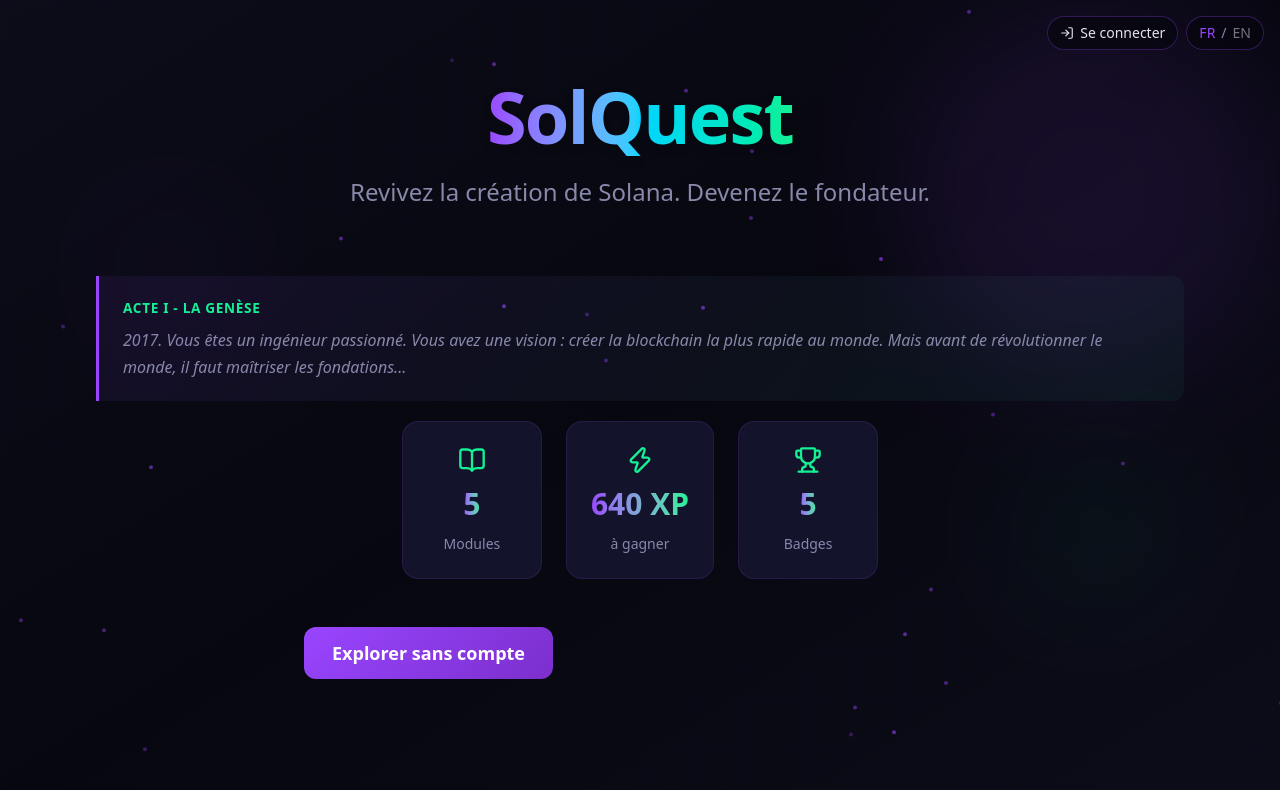
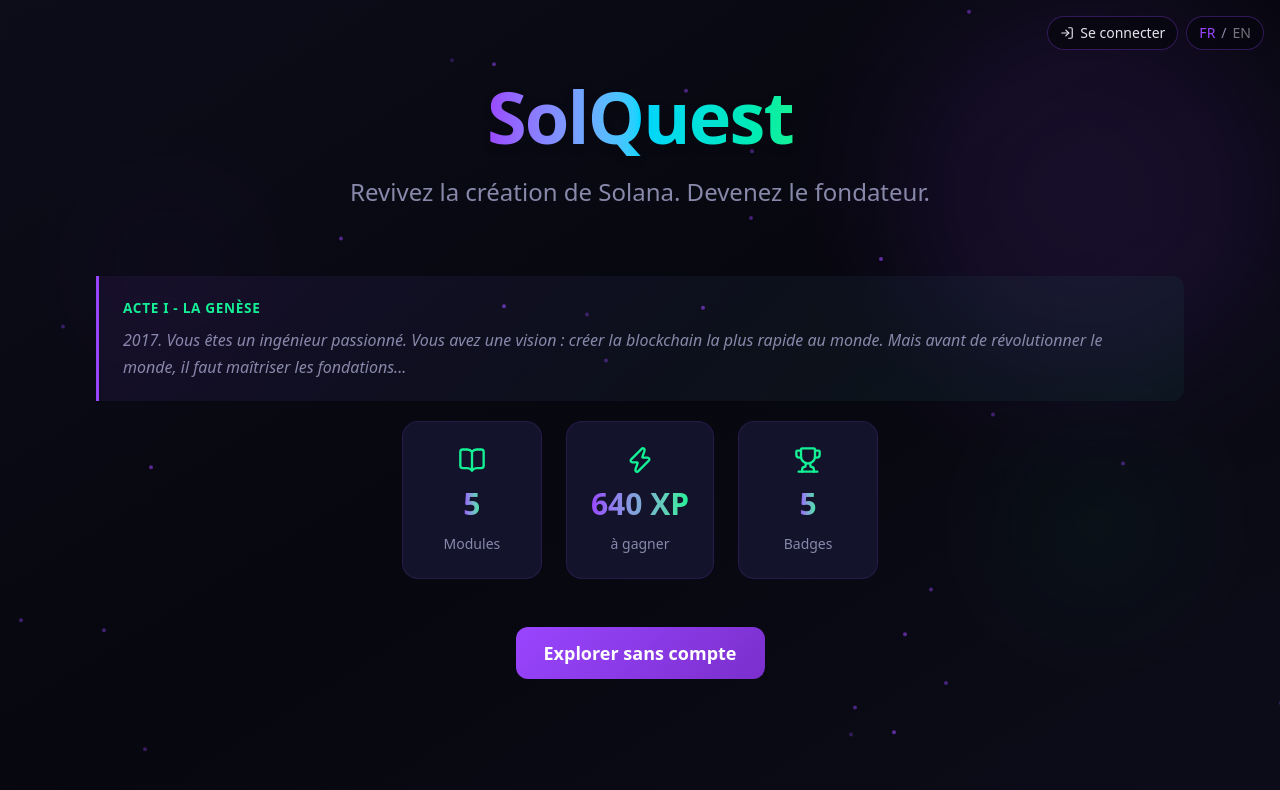
Before and after one commit to Falcon50mlf/solaria, a Next.js app: page / in a window 1280 px wide. Shown: the top 790 px of the page. Built offline with nearby package versions, Linux system fonts and the light colour scheme; no server answers.

Commit message:
Center "Explorer sans compte" button on home page
Co-Authored-By: Claude Opus 4.6 (1M context) <noreply@anthropic.com>

```diff
--- a/src/app/HomeContent.tsx
+++ b/src/app/HomeContent.tsx
@@ -142,7 +142,7 @@ export default function HomeContent() {
 
         {/* Chapters Section */}
         <motion.div
-          className="w-full max-w-2xl mx-auto mb-12"
+          className="w-full max-w-2xl mx-auto mb-12 flex justify-center"
           initial={{ opacity: 0, y: 20 }}
           animate={{ opacity: 1, y: 0 }}
           transition={{ delay: 0.8, duration: 0.6 }}
```
